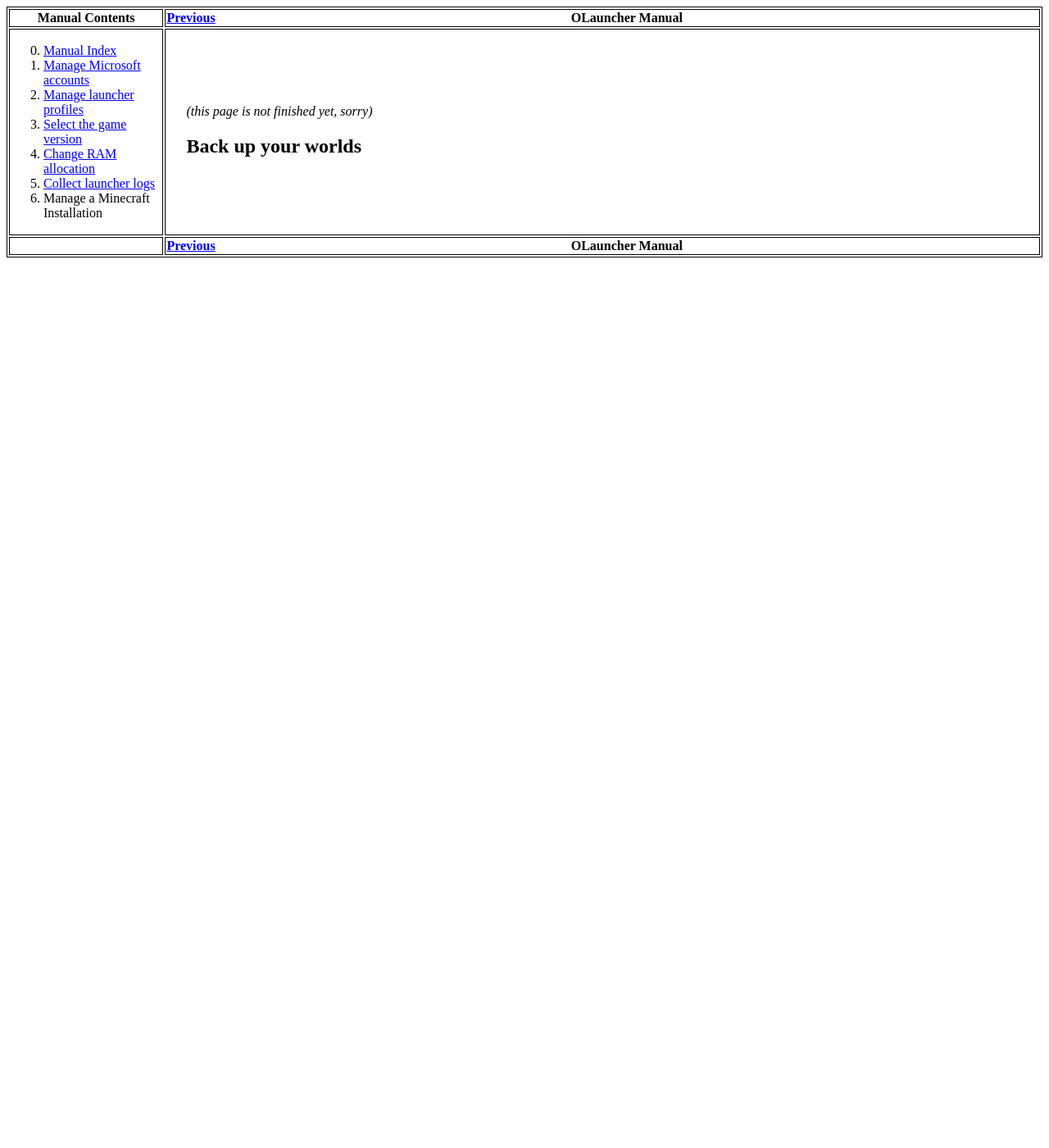
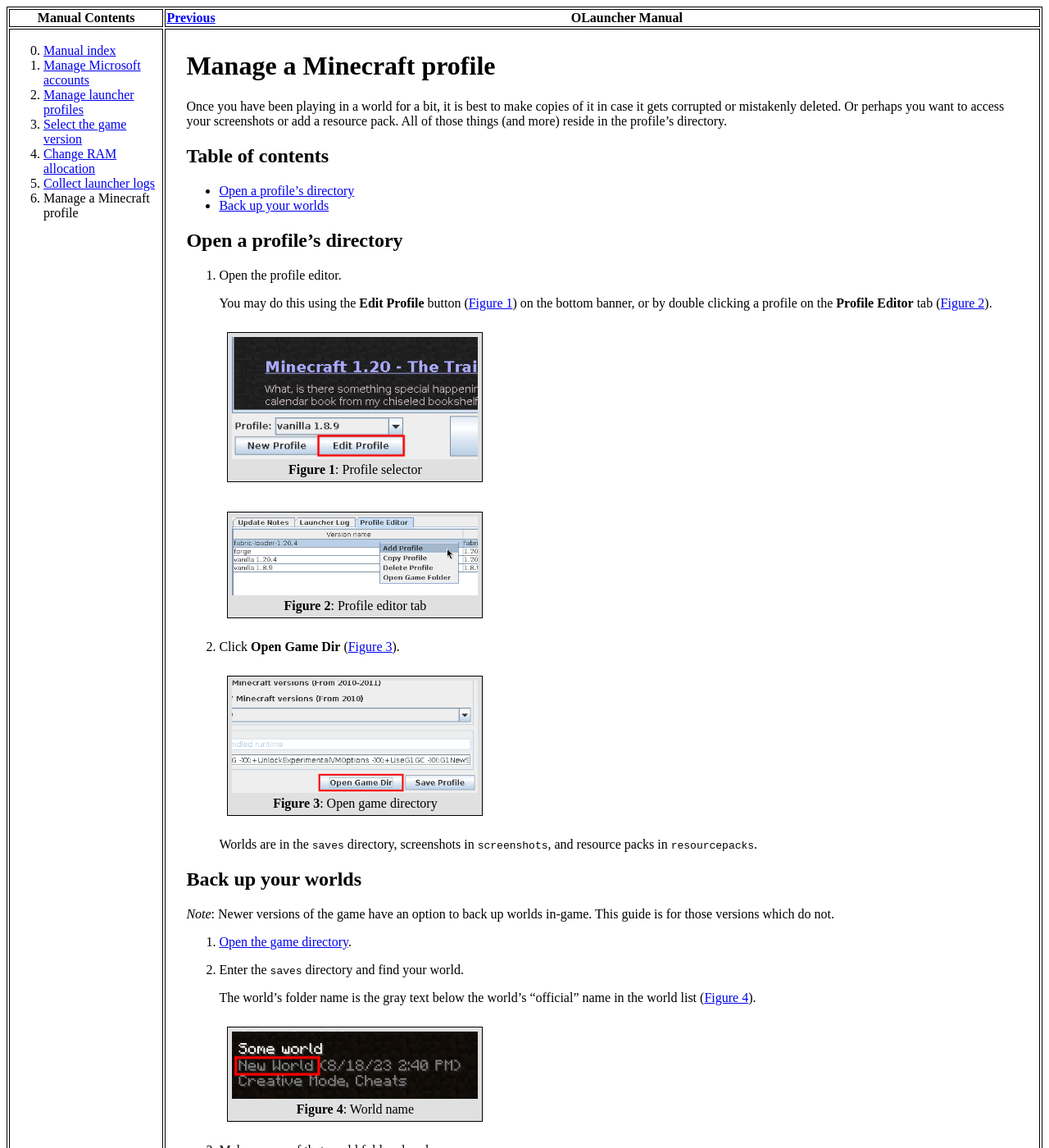
Before and after one commit to olauncher/olauncher.github.io, a Jekyll site: the page built from manual/06-installmg.md, in a window 1280 px wide and 1400 px high. Shown: the whole window at 82% size. Built offline with Jekyll 4.4.1, drawn with Linux system fonts in a browser that asks for light colours; some of the changed text lies outside the part shown.

Commit message:
manual done yay

```diff
--- a/_config.yml
+++ b/_config.yml
@@ -33,7 +33,7 @@
 manual:
   pages:
     - name: index
-      desc: Manual Index
+      desc: Manual index
     - name: 01-signin
       desc: Manage Microsoft accounts
     - name: 02-profiles
@@ -45,7 +45,7 @@
     - name: 05-logs
       desc: Collect launcher logs
     - name: 06-installmg
-      desc: Manage a Minecraft Installation
+      desc: Manage a Minecraft profile
 # Exclude from processing.
 # The following items will not be processed, by default.
 # Any item listed under the `exclude:` key here will be automatically added to
--- a/manual/06-installmg.md
+++ b/manual/06-installmg.md
@@ -1,8 +1,55 @@
 ---
 layout: manual-page
-title: 6 Game Management
+title: 6 Profile Management
 ---
 
-_(this page is not finished yet, sorry)_
+# Manage a Minecraft profile
+Once you have been playing in a world for a bit, it is best to make copies of it in case it gets corrupted or mistakenly deleted. Or perhaps you want to access your screenshots or add a resource pack. All of those things (and more) reside in the profile's directory.
+
+## Table of contents
+- [Open a profile's directory](#open-a-profiles-directory)
+- [Back up your worlds](#back-up-your-worlds)
+
+## Open a profile's directory
+1. Open the profile editor.
+
+   You may do this using the **Edit Profile** button ([Figure 1](#fig01)) on the bottom banner, or by double clicking a profile on the **Profile Editor** tab ([Figure 2](#fig02)).
+
+   <span class="manual-figure" id="fig01">
+   <a href="img/03/fig01-edit-profile.png"><img alt="Profile selector" src="img/03/fig01-edit-profile.png" /></a><br>
+   **Figure 1**: Profile selector
+   </span>
+
+   <span class="manual-figure" id="fig02">
+   <a href="img/02/fig01-profile-editor.png"><img alt="Profile editor tab" src="img/02/fig01-profile-editor.png" /></a><br>
+   **Figure 2**: Profile editor tab
+   </span>
+
+2. Click **Open Game Dir** ([Figure 3](#fig03)).
+
+   <span class="manual-figure" id="fig03">
+   <a href="img/06/fig01-open-game-dir.png"><img alt="Open game directory" src="img/06/fig01-open-game-dir.png" /></a><br>
+   **Figure 3**: Open game directory
+   </span>
+
+   Worlds are in the `saves` directory, screenshots in `screenshots`, and resource packs in `resourcepacks`.
 
 ## Back up your worlds
+_Note_: Newer versions of the game have an option to back up worlds in-game. This guide is for those versions which do not.
+
+1. [Open the game directory](#open-a-profiles-directory).
+
+2. Enter the `saves` directory and find your world.
+
+   The world's folder name is the gray text below the world's "official" name in the world list ([Figure 4](#fig04)).
+
+   <span class="manual-figure" id="fig04">
+   <a href="img/06/fig02-world-name.png"><img alt="World name" src="img/06/fig02-world-name.png" /></a><br>
+   **Figure 4**: World name
+   </span>
+
+3. Make a copy of that world folder elsewhere.
+
+   You may use a tool of your choice to compress the world file into a `.zip`.
+
+   This backup may be restored by copying or extracting this folder into the `saves` directory.
```
Also changed, not shown: manual/img/06/fig01-open-game-dir.png (added), manual/img/06/fig02-world-name.png (added).
